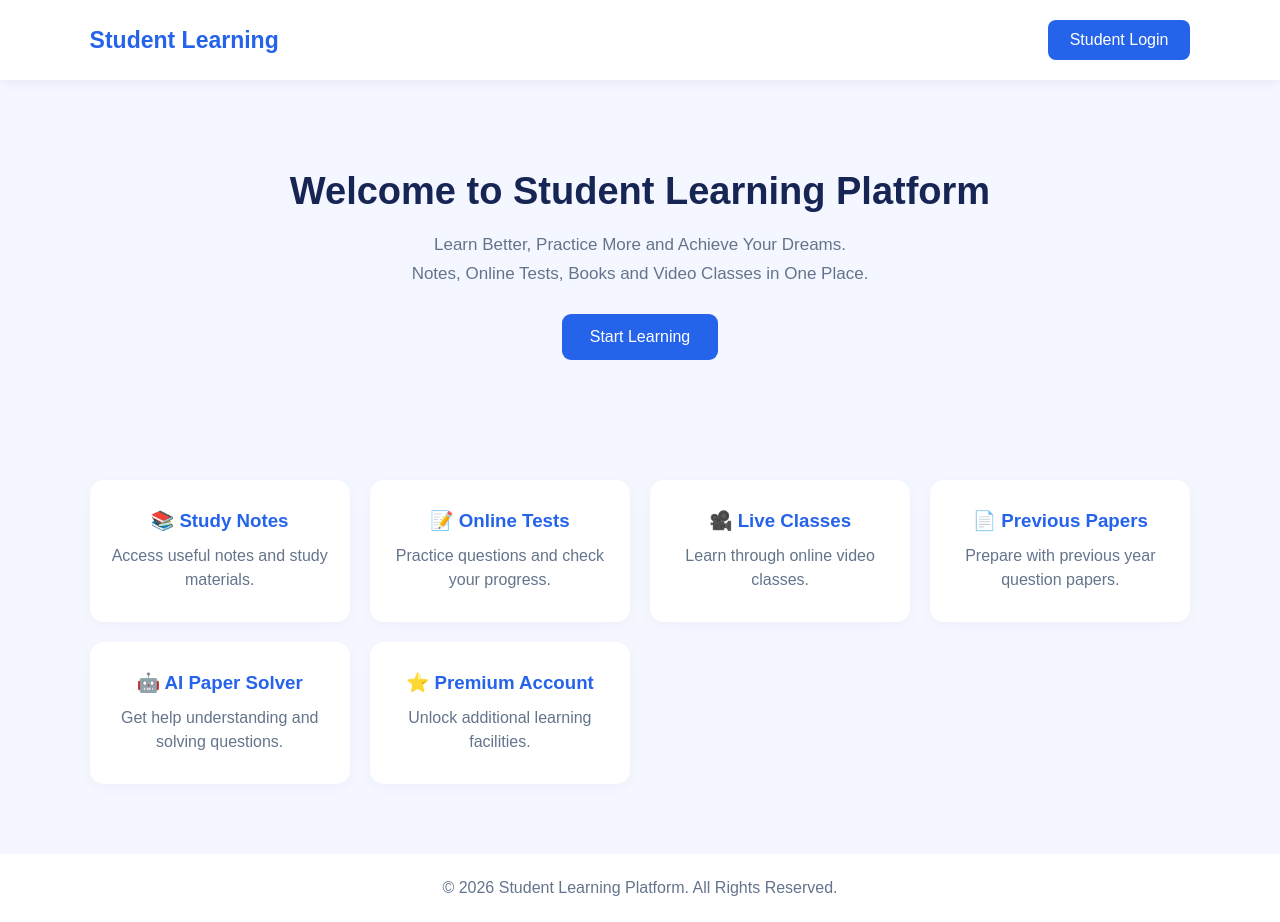
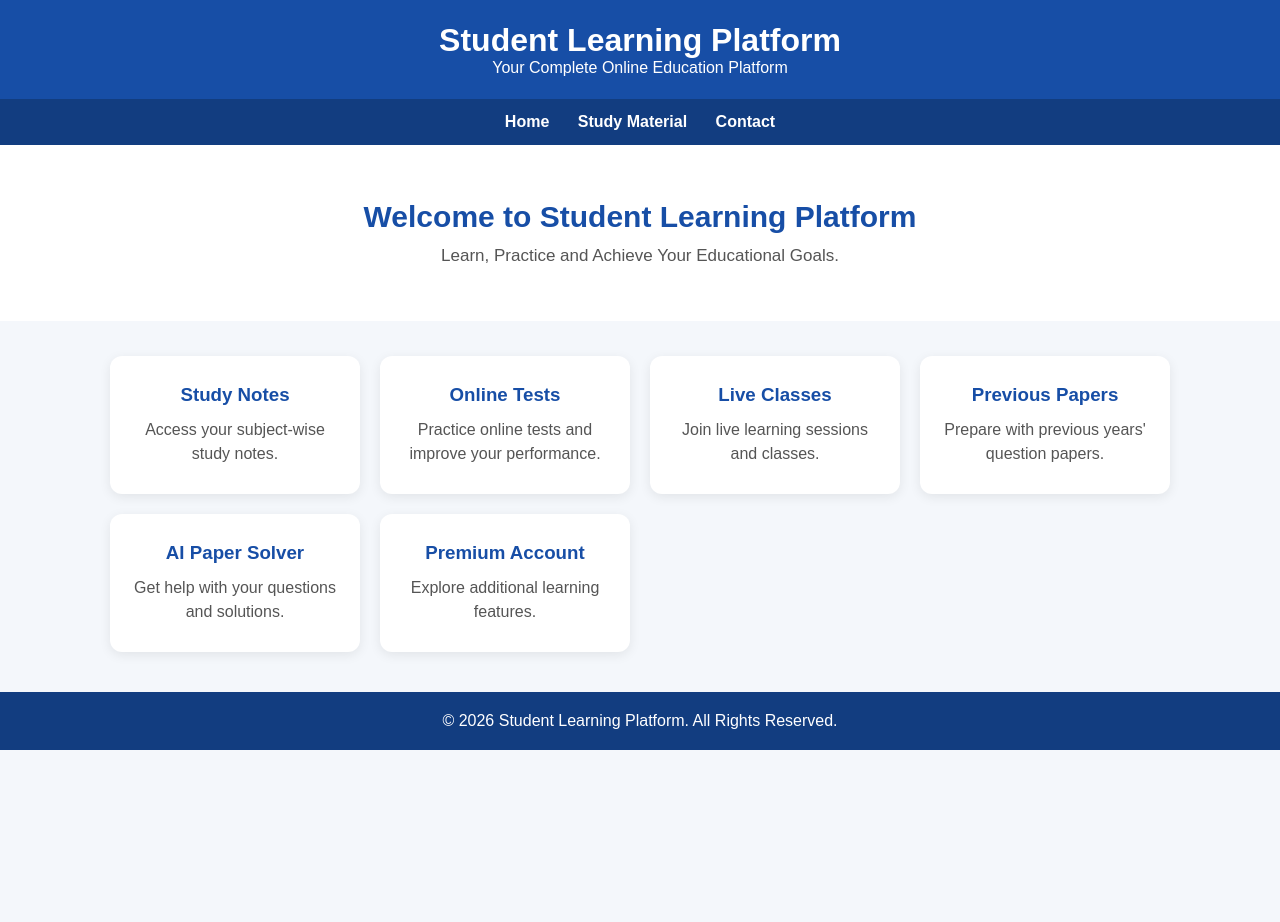
Before and after one commit to vashumehra/-student-learning-website-Copy, a plain HTML site: page index.html in a window 1280 px wide. After the commit the page ends 800 px from the top, so only its background shows below. Drawn offline with Linux system fonts and the light colour scheme.

Commit message:
Update index.html

```diff
--- a/index.html
+++ b/index.html
@@ -5,70 +5,64 @@
   <meta charset="UTF-8">
   <meta name="viewport" content="width=device-width, initial-scale=1.0">
   <title>Student Learning Platform</title>
+
   <style>
     * {
       margin: 0;
       padding: 0;
       box-sizing: border-box;
-      font-family: Arial, sans-serif;
     }
 
     body {
-      background: #f4f7ff;
-      color: #172554;
+      font-family: Arial, sans-serif;
+      background: #f4f7fb;
+      color: #222;
     }
 
     header {
-      background: white;
-      padding: 20px 7%;
-      display: flex;
-      justify-content: space-between;
-      align-items: center;
-      box-shadow: 0 2px 12px #00000010;
+      background: #174ea6;
+      color: white;
+      padding: 22px;
+      text-align: center;
     }
 
-    .logo {
-      font-size: 23px;
-      font-weight: bold;
-      color: #2563eb;
+    nav {
+      background: #123d80;
+      padding: 14px;
+      text-align: center;
     }
 
-    .login {
-      background: #2563eb;
+    nav a {
       color: white;
-      padding: 11px 22px;
-      border-radius: 8px;
       text-decoration: none;
+      margin: 0 12px;
+      font-weight: bold;
     }
 
     .hero {
       text-align: center;
-      padding: 90px 20px;
+      padding: 55px 20px;
+      background: white;
     }
 
-    .hero h1 {
-      font-size: 38px;
-      margin-bottom: 18px;
+    .hero h2 {
+      font-size: 30px;
+      margin-bottom: 12px;
+      color: #174ea6;
     }
 
     .hero p {
-      color: #64748b;
       font-size: 17px;
-      line-height: 1.7;
+      color: #555;
     }
 
-    .start {
-      display: inline-block;
-      margin-top: 25px;
-      background: #2563eb;
-      color: white;
-      padding: 14px 28px;
-      border-radius: 9px;
-      text-decoration: none;
+    .container {
+      max-width: 1100px;
+      margin: 35px auto;
+      padding: 0 20px;
     }
 
-    .features {
-      padding: 30px 7% 70px;
+    .cards {
       display: grid;
       grid-template-columns: repeat(auto-fit, minmax(220px, 1fr));
       gap: 20px;
@@ -76,33 +70,28 @@
 
     .card {
       background: white;
-      padding: 30px 20px;
-      border-radius: 14px;
+      padding: 28px 20px;
+      border-radius: 12px;
       text-align: center;
-      box-shadow: 0 4px 15px #00000008;
+      box-shadow: 0 3px 12px rgba(0,0,0,0.08);
     }
 
     .card h3 {
+      color: #174ea6;
       margin-bottom: 12px;
-      color: #2563eb;
     }
 
     .card p {
-      color: #64748b;
+      color: #555;
       line-height: 1.5;
     }
 
     footer {
+      background: #123d80;
+      color: white;
       text-align: center;
-      padding: 25px;
-      background: white;
-      color: #64748b;
-    }
-
-    @media (max-width: 600px) {
-      .hero h1 {
-        font-size: 29px;
-      }
+      padding: 20px;
+      margin-top: 40px;
     }
   </style>
 </head>
@@ -110,57 +99,92 @@
 <body>
 
   <header>
-    <div class="logo">Student Learning</div>
-    <a class="login" href="#">Student Login</a>
+    <h1>Student Learning Platform</h1>
+    <p>Your Complete Online Education Platform</p>
   </header>
 
-  <section class="hero">
-    <h1>Welcome to Student Learning Platform</h1>
-    <p>
-      Learn Better, Practice More and Achieve Your Dreams.
-      <br>
-      Notes, Online Tests, Books and Video Classes in One Place.
-    </p>
-    <a href="#" class="start">Start Learning</a>
+  <nav>
+    <a href="#home">Home</a>
+    <a href="#courses">Study Material</a>
+    <a href="#contact">Contact</a>
+  </nav>
+
+  <section class="hero" id="home">
+    <h2>Welcome to Student Learning Platform</h2>
+    <p>Learn, Practice and Achieve Your Educational Goals.</p>
   </section>
 
-  <section class="features">
+  <main class="container" id="courses">
+    <div class="cards">
 
       <div class="card">
-      <h3>📚 Study Notes</h3>
-      <p>Access useful notes and study materials.</p>
+        <h3>Study Notes</h3>
+        <p>Access your subject-wise study notes.</p>
       </div>
 
       <div class="card">
-      <h3>📝 Online Tests</h3>
-      <p>Practice questions and check your progress.</p>
+        <h3>Online Tests</h3>
+        <p>Practice online tests and improve your performance.</p>
       </div>
 
       <div class="card">
-      <h3>🎥 Live Classes</h3>
-      <p>Learn through online video classes.</p>
+        <h3>Live Classes</h3>
+        <p>Join live learning sessions and classes.</p>
       </div>
 
       <div class="card">
-      <h3>📄 Previous Papers</h3>
-      <p>Prepare with previous year question papers.</p>
+        <h3>Previous Papers</h3>
+        <p>Prepare with previous years' question papers.</p>
       </div>
 
       <div class="card">
-      <h3>🤖 AI Paper Solver</h3>
-      <p>Get help understanding and solving questions.</p>
+        <h3>AI Paper Solver</h3>
+        <p>Get help with your questions and solutions.</p>
       </div>
 
       <div class="card">
-      <h3>⭐ Premium Account</h3>
-      <p>Unlock additional learning facilities.</p>
+        <h3>Premium Account</h3>
+        <p>Explore additional learning features.</p>
       </div>
 
-  </section>
+    </div>
+  </main>
 
-  <footer>
-    © 2026 Student Learning Platform. All Rights Reserved.
+  <footer id="contact">
+    <p>© 2026 Student Learning Platform. All Rights Reserved.</p>
   </footer>
+
+  <!-- Firebase Connection -->
+
+  <script type="module">
+    import { initializeApp }
+      from "https://www.gstatic.com/firebasejs/11.0.0/firebase-app.js";
+
+    import { getAuth }
+      from "https://www.gstatic.com/firebasejs/11.0.0/firebase-auth.js";
+
+    import { getFirestore }
+      from "https://www.gstatic.com/firebasejs/11.0.0/firebase-firestore.js";
+
+    const firebaseConfig = {
+      apiKey: "AIzaSyAPFaFg4ofTZQATre1qnHPur_Xz8fLJOFE",
+      authDomain: "student-learning-platfor-3b31a.firebaseapp.com",
+      projectId: "student-learning-platfor-3b31a",
+      storageBucket: "student-learning-platfor-3b31a.firebasestorage.app",
+      messagingSenderId: "502944049249",
+      appId: "1:502944049249:web:91aba28fbe5601b9f9e220",
+      measurementId: "G-VYTRG9Q88F"
+    };
+
+    const app = initializeApp(firebaseConfig);
+    const auth = getAuth(app);
+    const db = getFirestore(app);
+
+    window.firebaseAuth = auth;
+    window.firebaseDB = db;
+
+    console.log("Firebase Connected Successfully!");
+  </script>
 
 </body>
 </html>
```
Lines whose indentation alone changed are shown as unchanged.
